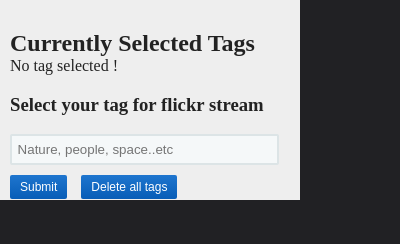
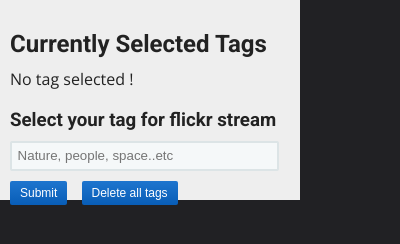
Before and after one commit to subramaniashiva/flickr-new-tab-chrome, a browser extension: page popup.html in a window 400 px wide. Drawn offline with nearby package versions, Linux system fonts and the light colour scheme.

Commit message:
Popup CSS changes

```diff
--- a/css/style.css
+++ b/css/style.css
@@ -12,9 +12,11 @@ html, body {
   background: #eeeeee;
   padding: 10px;
   color: #222222;
+  font-family: 'Open Sans', sans-serif;
 }
 .title {
-  margin-bottom: 0;
+  margin-bottom: 10px;
+  font-family: 'Roboto', sans-serif;
 }
 .delete {
   position: absolute;
@@ -22,6 +24,9 @@ html, body {
   top: 5px;
   cursor: pointer;
   visibility: hidden;
+}
+.tagCont {
+  position: relative;
 }
 .tagInput {
   display: block;
--- a/popup.html
+++ b/popup.html
@@ -2,6 +2,7 @@
 <html>
   <head>
     <title>Flickr Photo Stream</title>
+    <link href='http://fonts.googleapis.com/css?family=Open+Sans|Roboto:700' rel='stylesheet' type='text/css'>
     <link href="css/style.css" rel="stylesheet" />
   </head>
   <body id="popup" class="popup">
@@ -10,8 +11,10 @@
 
     </div>
     <span id="currentTag">No tag selected !</span>
-    <h3 class="clearboth">Select your tag for flickr stream</h3>
-    <input id="tag" class="tagInput" type="text" placeholder="Nature, people, space..etc" />
+    <h3 class="clearboth title">Select your tag for flickr stream</h3>
+    <div class="tagCont">
+      <input id="tag" class="tagInput" type="text" placeholder="Nature, people, space..etc" />
+    </div>
     <span id="errorMsg">Only 6 tags are supported. Please delete any of the tags to continue</span>
     <button id="submit" class="btn">Submit</button>
     <button id="clear" class="btn">Delete all tags</button>
```
